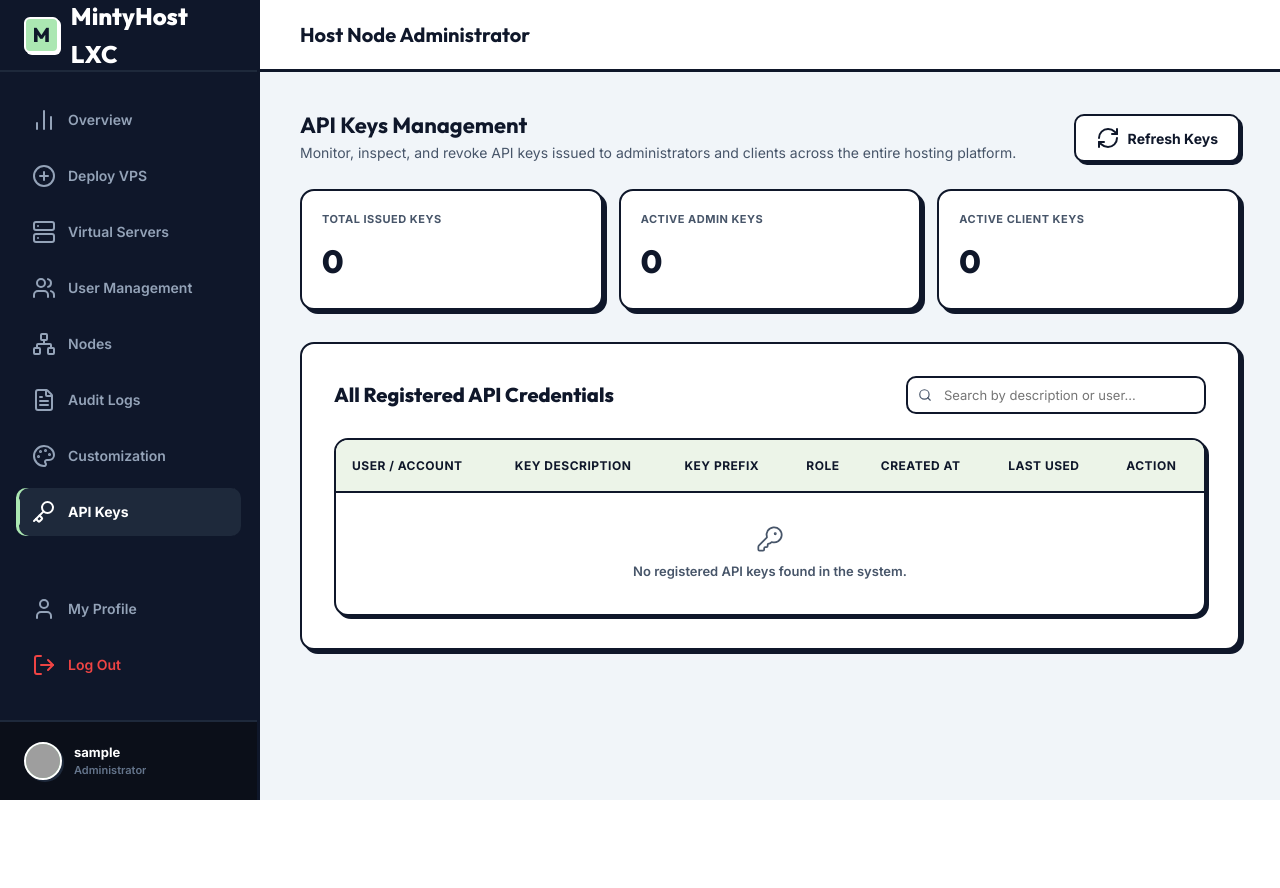
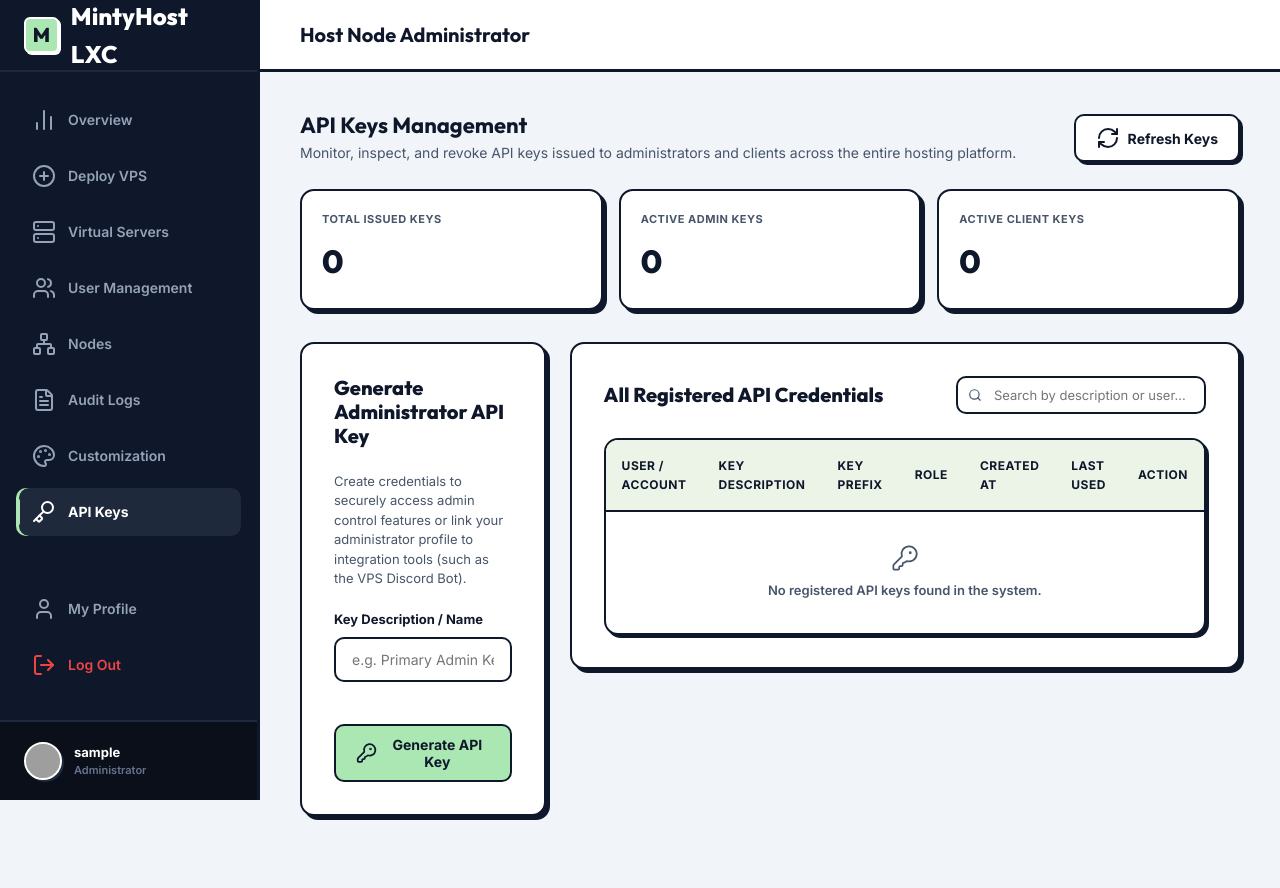
Before and after one commit to xAyan55/pilot, a Flask app: page /admin in a window 1280 px wide, after a click on "API Keys". Before the commit the page ends 800 px from the top, so only its background shows below. Run offline with Flask 3, Linux system fonts and the light colour scheme; the visitor is signed in with stand-in values (Sample User, id 1); data comes from the database, SQL or seed files in the repository; data that the repository does not hold is empty; grey boxes are pictures that could not be loaded.

Commit message:
feat: add admin API key generation UI to Host Node Administrator view

```diff
--- a/static/js/admin.js
+++ b/static/js/admin.js
@@ -1540,3 +1540,66 @@ function escapeHtml(str) {
             .replace(/"/g, "&quot;")
             .replace(/'/g, "&#039;");
 }
+
+window.handleCreateApiKey = async function(event) {
+  event.preventDefault();
+  const nameInput = document.getElementById('apiKeyName');
+  const name = nameInput.value.trim();
+  const submitBtn = event.target.querySelector('button[type="submit"]');
+  const displayBlock = document.getElementById('newlyGeneratedKeyBlock');
+  const displayValue = document.getElementById('newlyGeneratedKeyValue');
+
+  if (!name) return;
+
+  submitBtn.disabled = true;
+  submitBtn.innerHTML = `<i data-lucide="loader-2" class="spin" style="width: 16px; height: 16px; margin-right: 8px; vertical-align: middle;"></i> Generating...`;
+  lucide.createIcons();
+
+  try {
+    const res = await fetch('/api/keys', {
+      method: 'POST',
+      headers: { 'Content-Type': 'application/json' },
+      body: JSON.stringify({ name })
+    });
+
+    if (!res.ok) {
+      const errData = await res.json();
+      throw new Error(errData.message || "Failed to generate key.");
+    }
+
+    const data = await res.json();
+    showToast("Admin API key successfully generated!", "success");
+
+    // Reset form
+    nameInput.value = '';
+
+    // Display the full raw key once
+    displayValue.value = data.key.key;
+    displayBlock.style.display = 'block';
+
+    // Refresh table and counts
+    loadAdminApiKeys();
+  } catch (err) {
+    showToast(err.message, 'error');
+  } finally {
+    submitBtn.disabled = false;
+    submitBtn.innerHTML = `<i data-lucide="key-round"></i> Generate API Key`;
+    lucide.createIcons();
+  }
+};
+
+window.copyGeneratedApiKey = function() {
+  const displayValue = document.getElementById('newlyGeneratedKeyValue');
+  if (!displayValue || !displayValue.value) return;
+
+  displayValue.select();
+  displayValue.setSelectionRange(0, 99999);
+
+  navigator.clipboard.writeText(displayValue.value)
+    .then(() => {
+      showToast("API key copied to clipboard!", "success");
+    })
+    .catch(() => {
+      showToast("Failed to copy key automatically.", "error");
+    });
+};
--- a/templates/admin.html
+++ b/templates/admin.html
@@ -621,11 +621,49 @@
             </div>
           </div>
 
-          <!-- Keys List Block -->
+          <!-- Keys List Block & Generation -->
+          <div class="db-grid" style="grid-template-columns: 1fr 2fr; gap: 24px; margin-top: 16px;">
+            <!-- Generate API Key Form (Admin Context) -->
+            <div class="db-block" style="height: fit-content;">
+              <div class="db-block-header">
+                <h3>Generate Administrator API Key</h3>
+              </div>
+              <div style="margin-top: 12px; color: var(--color-text-muted); font-size: 13px; line-height: 1.5;">
+                Create credentials to securely access admin control features or link your administrator profile to integration tools (such as the VPS Discord Bot).
+              </div>
+              <form id="createApiKeyForm" onsubmit="handleCreateApiKey(event)" style="margin-top: 20px;">
+                <div class="form-group">
+                  <label for="apiKeyName">Key Description / Name</label>
+                  <input type="text" id="apiKeyName" class="form-input" placeholder="e.g. Primary Admin Key, Discord Bot, Cron Job" required minlength="3" maxlength="64">
+                </div>
+                <button type="submit" class="btn btn-primary" style="width: 100%; margin-top: 20px; box-shadow: var(--shadow-sm);">
+                  <i data-lucide="key-round"></i> Generate API Key
+                </button>
+              </form>
+
+              <!-- Premium Newly Generated Key Modal Display (inline) -->
+              <div id="newlyGeneratedKeyBlock" style="display: none; margin-top: 24px; padding: 16px; background: rgba(16, 185, 129, 0.05); border: 1px dashed var(--color-accent); border-radius: var(--radius-md);">
+                <div style="display: flex; align-items: center; gap: 8px; color: var(--color-accent); font-weight: 700; font-size: 14px; margin-bottom: 8px;">
+                  <i data-lucide="shield-check" style="width: 18px; height: 18px;"></i>
+                  API Key Successfully Generated!
+                </div>
+                <div style="font-size: 12px; color: var(--color-text-muted); margin-bottom: 12px; line-height: 1.4;">
+                  Copy this key now. For your security, <strong>it will not be shown again</strong>.
+                </div>
+                <div style="display: flex; align-items: center; gap: 8px;">
+                  <input type="text" id="newlyGeneratedKeyValue" class="form-input" readonly style="font-family: monospace; font-size: 13px; background-color: var(--color-background-soft); flex: 1; cursor: text;">
+                  <button class="btn btn-outline" onclick="copyGeneratedApiKey()" title="Copy to clipboard" style="padding: 10px; width: 42px; height: 42px; display: flex; align-items: center; justify-content: center;">
+                    <i data-lucide="copy" style="width: 16px; height: 16px;"></i>
+                  </button>
+                </div>
+              </div>
+            </div>
+
+            <!-- All System Keys List -->
             <div class="db-block">
               <div class="db-block-header" style="display: flex; align-items: center; justify-content: space-between; flex-wrap: wrap; gap: 16px;">
                 <h3>All Registered API Credentials</h3>
-              <div class="search-box" style="position: relative; width: 300px;">
+                <div class="search-box" style="position: relative; width: 250px;">
                   <input type="text" id="adminKeysSearchInput" class="form-input" placeholder="Search by description or user..." onkeyup="filterAdminApiKeys()" style="padding-left: 36px; padding-right: 12px; height: 38px; font-size: 13px;">
                   <i data-lucide="search" style="position: absolute; left: 12px; top: 50%; transform: translateY(-50%); width: 14px; height: 14px; color: var(--color-text-muted);"></i>
                 </div>
@@ -654,6 +692,7 @@
                     </tr>
                   </tbody>
                 </table>
+              </div>
             </div>
           </div>
         </div>
```
Lines whose indentation alone changed are shown as unchanged.
